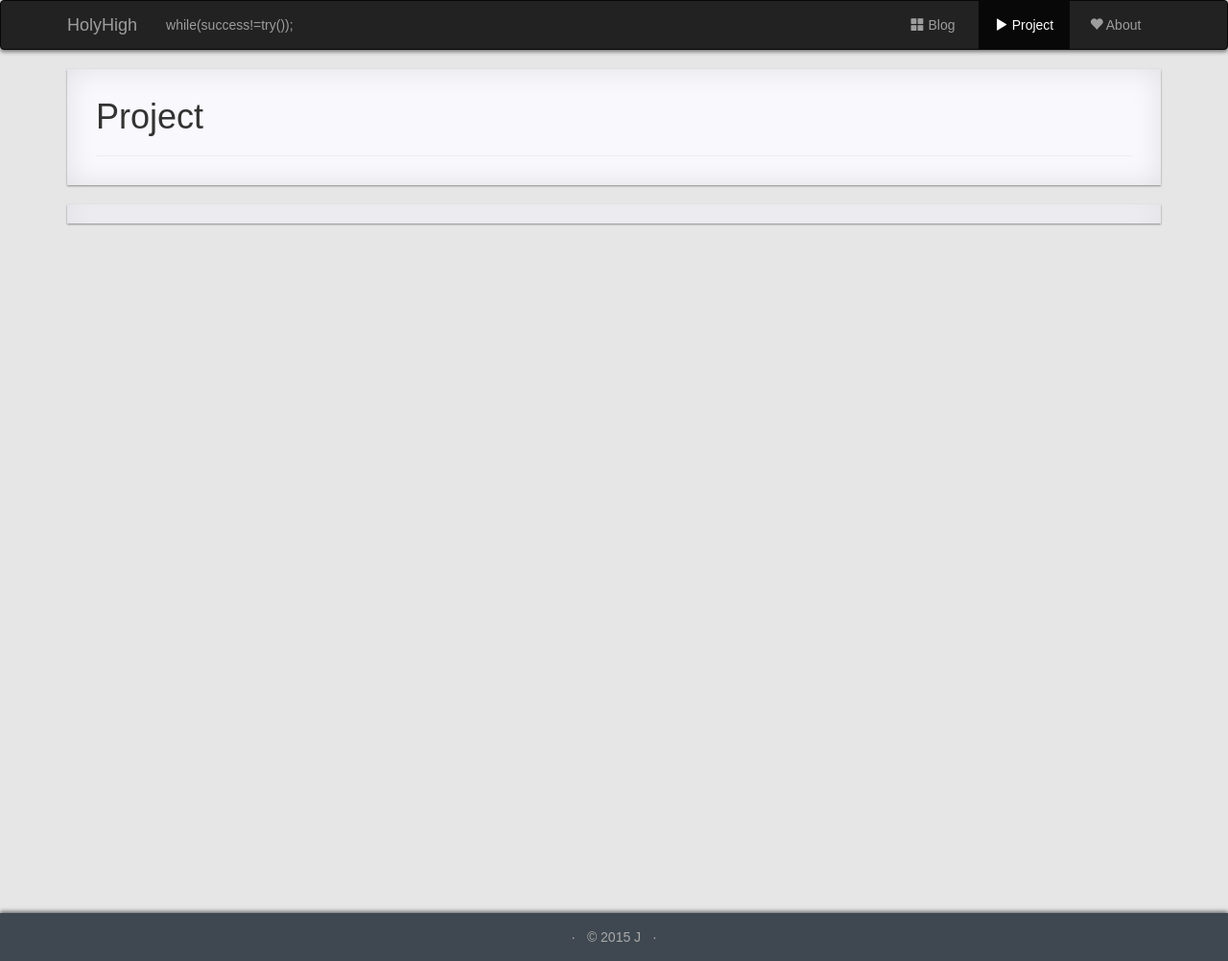
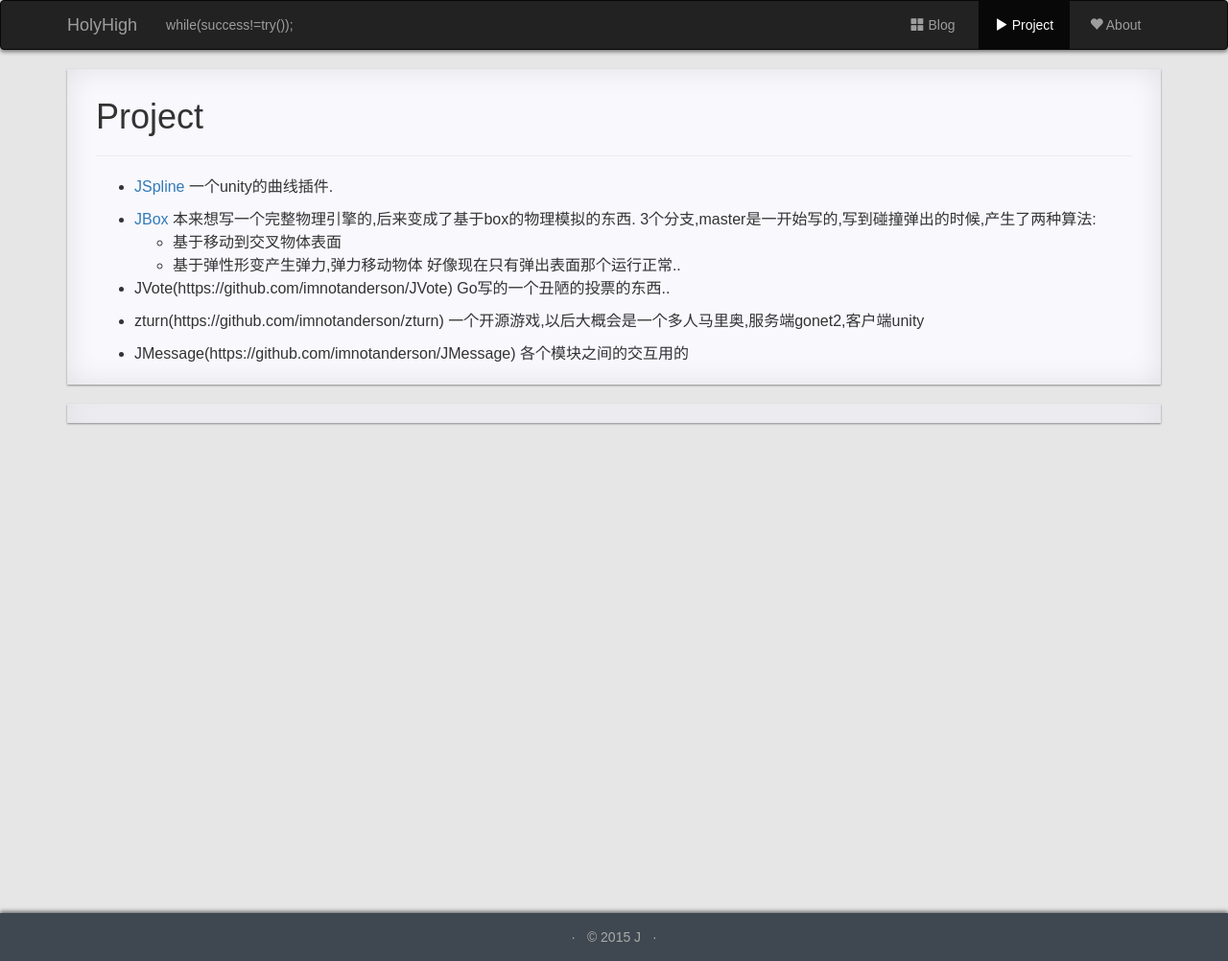
Before and after one commit to imnotanderson/imnotanderson.github.io, a Jekyll site: the page built from pages/1demo.md, in a window 1280 px wide. Shown: the whole page at 96% size. Built offline with Jekyll 4.4.1, drawn with Linux system fonts in a browser that asks for light colours; nearby versions of some CDN libraries; comment, search, counter and statistics services are not loaded.

Commit message:
Update 1demo.md

```diff
--- a/pages/1demo.md
+++ b/pages/1demo.md
@@ -4,3 +4,22 @@ title: Project
 permalink: /Project/
 icon: glyphicon-play
 ---
+
+- [JSpline](https://github.com/imnotanderson/JSpline)
+    一个unity的曲线插件.
+
+- [JBox](https://github.com/imnotanderson/JBox)
+    本来想写一个完整物理引擎的,后来变成了基于box的物理模拟的东西.
+    3个分支,master是一开始写的,写到碰撞弹出的时候,产生了两种算法:
+    - 基于移动到交叉物体表面
+    - 基于弹性形变产生弹力,弹力移动物体
+    好像现在只有弹出表面那个运行正常..
+
+- JVote(https://github.com/imnotanderson/JVote)
+    Go写的一个丑陋的投票的东西..
+
+- zturn(https://github.com/imnotanderson/zturn)
+    一个开源游戏,以后大概会是一个多人马里奥,服务端gonet2,客户端unity
+
+- JMessage(https://github.com/imnotanderson/JMessage)
+    各个模块之间的交互用的
```
